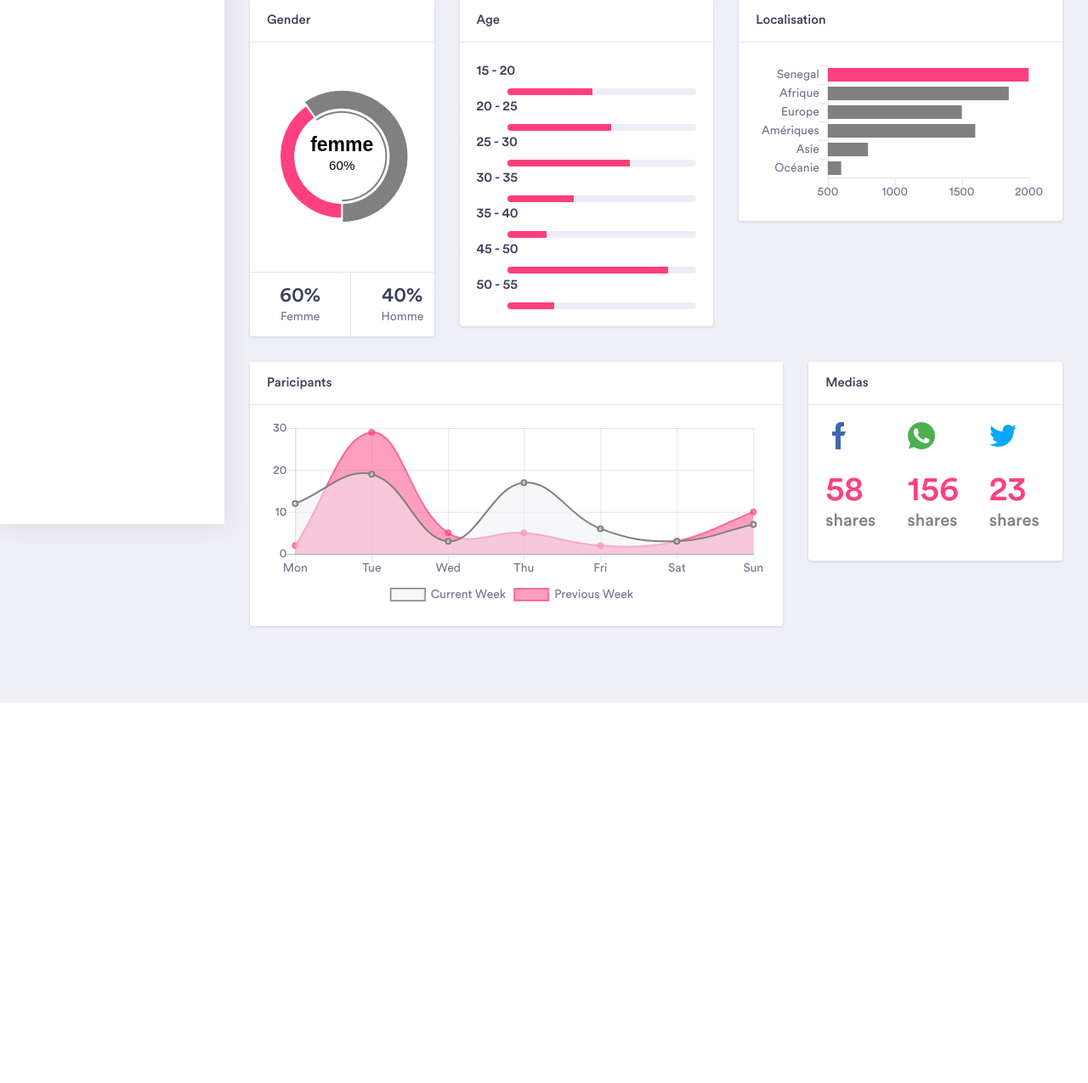
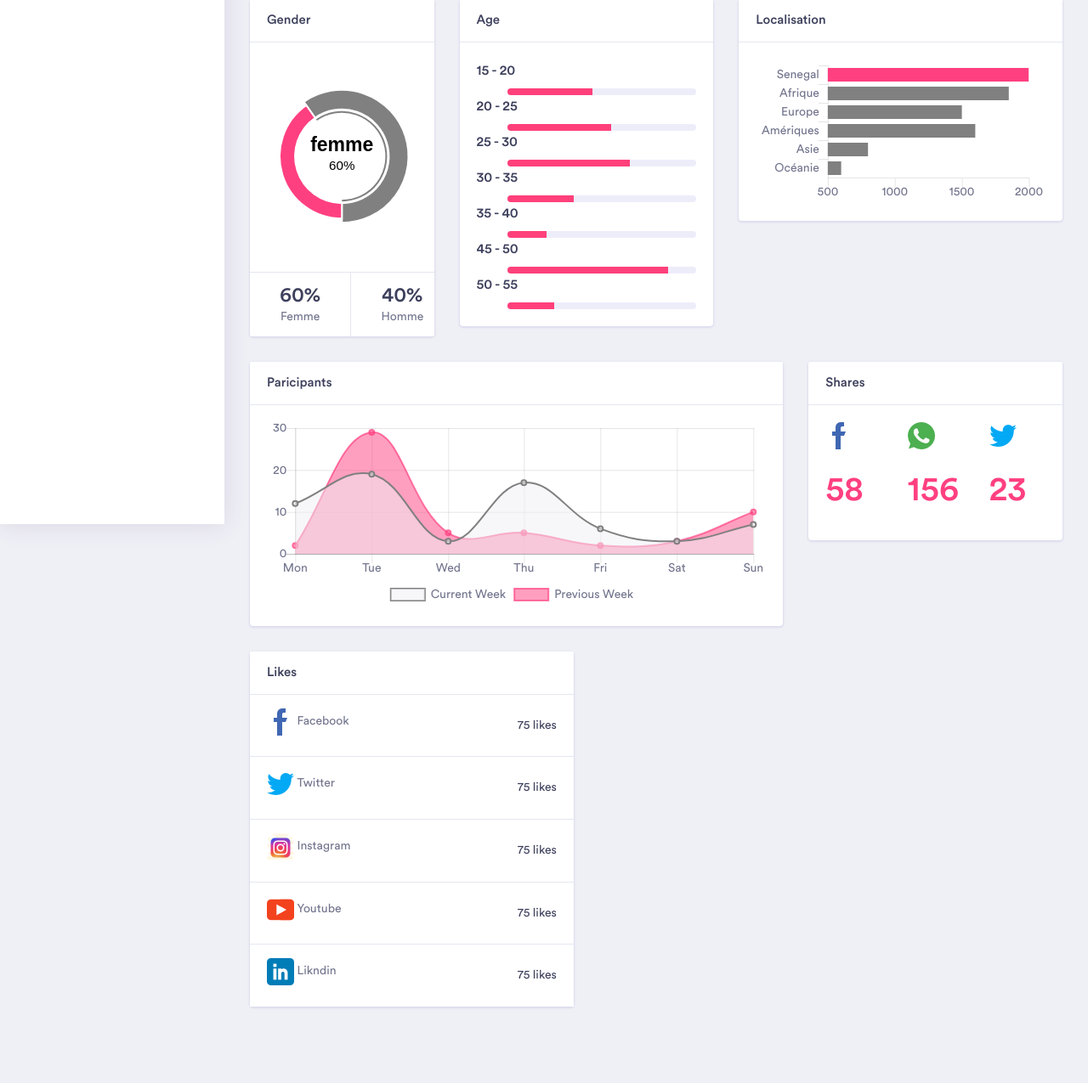
Before and after one commit to gdmyayaly/quizz, a PHP site: page /mbalite.php in a window 1280 px wide. Shown: the part 243-1518 px from the top of the page at 85% size. Before the commit the page ends 1070 px from the top, so only its background shows below. Run offline with PHP 8.4, Linux system fonts and the light colour scheme; some libraries are stand-ins or nearby versions; some web fonts are replaced.

Commit message:
finalisation dashboard4444444444444

```diff
--- a/mbalite.php
+++ b/mbalite.php
@@ -307,47 +307,74 @@
                         </div>
 
                     </div>
-
                     <div class="col-xl-4 col-lg-12 col-md-4 col-sm-12 col-12">
                         <div class="card">
-                            <h5 class="card-header">Medias</h5>
+                            <h5 class="card-header">Shares</h5>
                             <div class="card-body">
-                           <div class="row">
-                           <div class="col-md-4 ">
+                            <div class="row">
+                            <div class="col-md-4 ">
 	                                    <img src="images/fb.png" alt="user"> <br>
 	                                        <div >
-	                                            <h3 style="color:grey;" ><br> <span style="color:#FF4080; font-size:40px;"> 58</span> shares </h2>
+	                                            <h3 style="color:grey;" ><br> <span style="color:#FF4080; font-size:40px;"> 58</span>  </h2>
 	                                        </div>
 
                             </div>
                             <div class="col-md-4 ">
 	                                    <img src="images/whatsapp (1).png" alt="user" >
 	                                        <div class="campaign-info">
-                                            <h3 style="color:grey;" ><br> <span style="color:#FF4080; font-size:40px;"> 156</span> shares </h2>
+                                            <h3 style="color:grey;" ><br> <span style="color:#FF4080; font-size:40px;"> 156</span>  </h2>
 	                                        </div>
 
                             </div>
                             <div class="col-md-4 ">
 	                                    <img src="images/tweet.png" alt="user">
 	                                        <div class="campaign-info">
-                                            <h3 style="color:grey;" ><br> <span style="color:#FF4080; font-size:40px;"> 23</span> shares </h2>
+                                            <h3 style="color:grey;" ><br> <span style="color:#FF4080; font-size:40px;"> 23</span>  </h2>
 	                                        </div>
 
                             </div>
-                           </div>
+                            </div>
+                            </div>
 
                         </div>
+
+                    </div>
+
+
                 </div>
 
 
-                    <!-- ============================================================== -->
-                    <!-- end reveune  -->
-                    <!-- ============================================================== -->
+                <div class="row">
+                            <div class="col-xl-5 col-lg-6 col-md-6 col-sm-12 col-12">
+                                <!-- ============================================================== -->
+                                <!-- social source  -->
+                                <!-- ============================================================== -->
+                                <div class="card">
+                                    <h5 class="card-header"> Likes</h5>
+                                    <div class="card-body p-0">
+                                        <ul class="social-sales list-group list-group-flush">
+                                            <li class="list-group-item social-sales-content"><img src="images/fb.png" alt=""><span class="social-sales-name"> Facebook</span><span class="social-sales-count text-dark">75 likes</span>
+                                            </li>
+                                            <li class="list-group-item social-sales-content"><img src="images/tweet.png" alt=""><span class="social-sales-name"> Twitter</span><span class="social-sales-count text-dark">75 likes</span>
+                                            </li>
+                                            <li class="list-group-item social-sales-content"><img src="images/insta.png" alt=""><span class="social-sales-name"> Instagram</span><span class="social-sales-count text-dark">75 likes</span>
+                                            </li>
+                                            <li class="list-group-item social-sales-content"><img src="images/ytb.png" alt=""><span class="social-sales-name"> Youtube</span><span class="social-sales-count text-dark">75 likes</span>
+                                            </li>
+                                            <li class="list-group-item social-sales-content"><img src="images/in.png" alt=""><span class="social-sales-name"> Likndin</span><span class="social-sales-count text-dark">75 likes</span>
+                                            </li>
 
 
-	                    <!-- ============================================================== -->
-	                    <!-- end main wrapper  -->
-	                    <!-- ============================================================== -->
+                                        </ul>
+                                    </div>
+
+                                </div>
+                                <!-- ============================================================== -->
+                                <!-- end social source  -->
+                                <!-- ============================================================== -->
+                            </div>
+                </div>
+
 	                    <!-- Optional JavaScript -->
 	                    <!-- jquery 3.3.1 -->
 	                    <script src="assets/vendor/jquery/jquery-3.3.1.min.js"></script>
```
